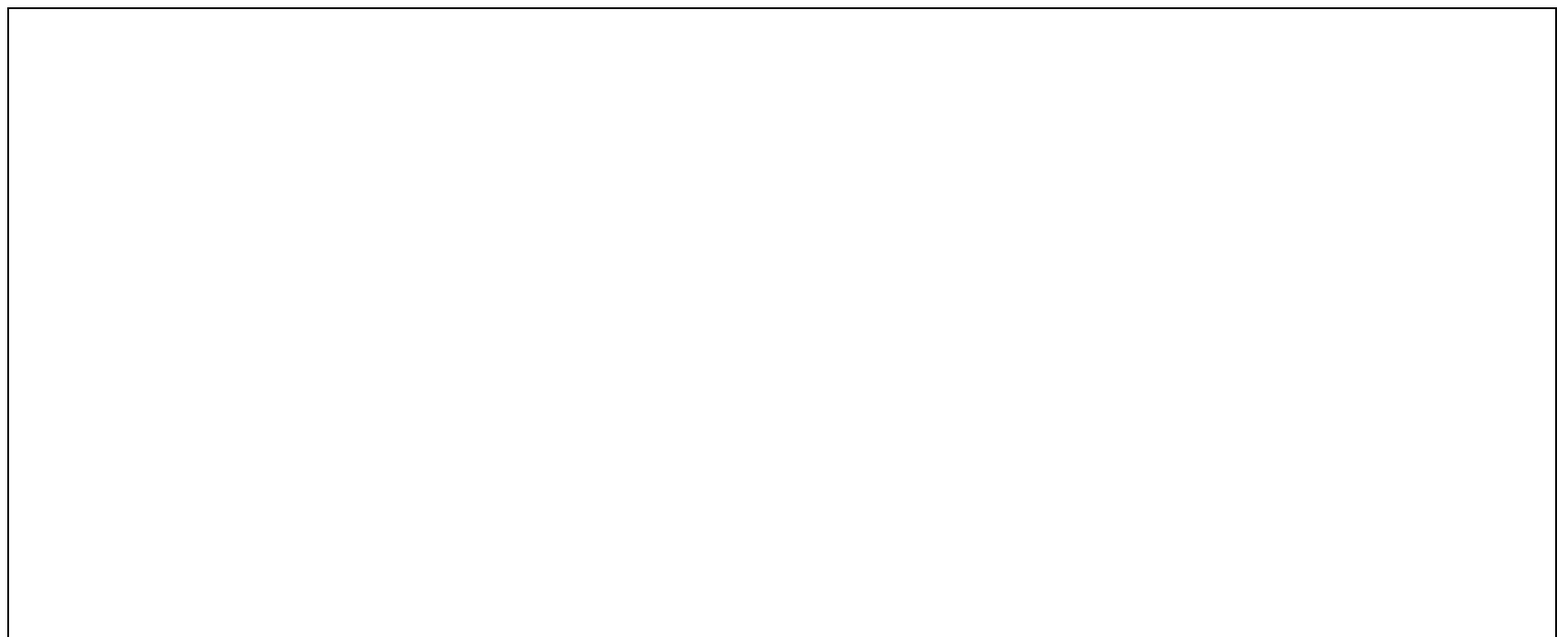
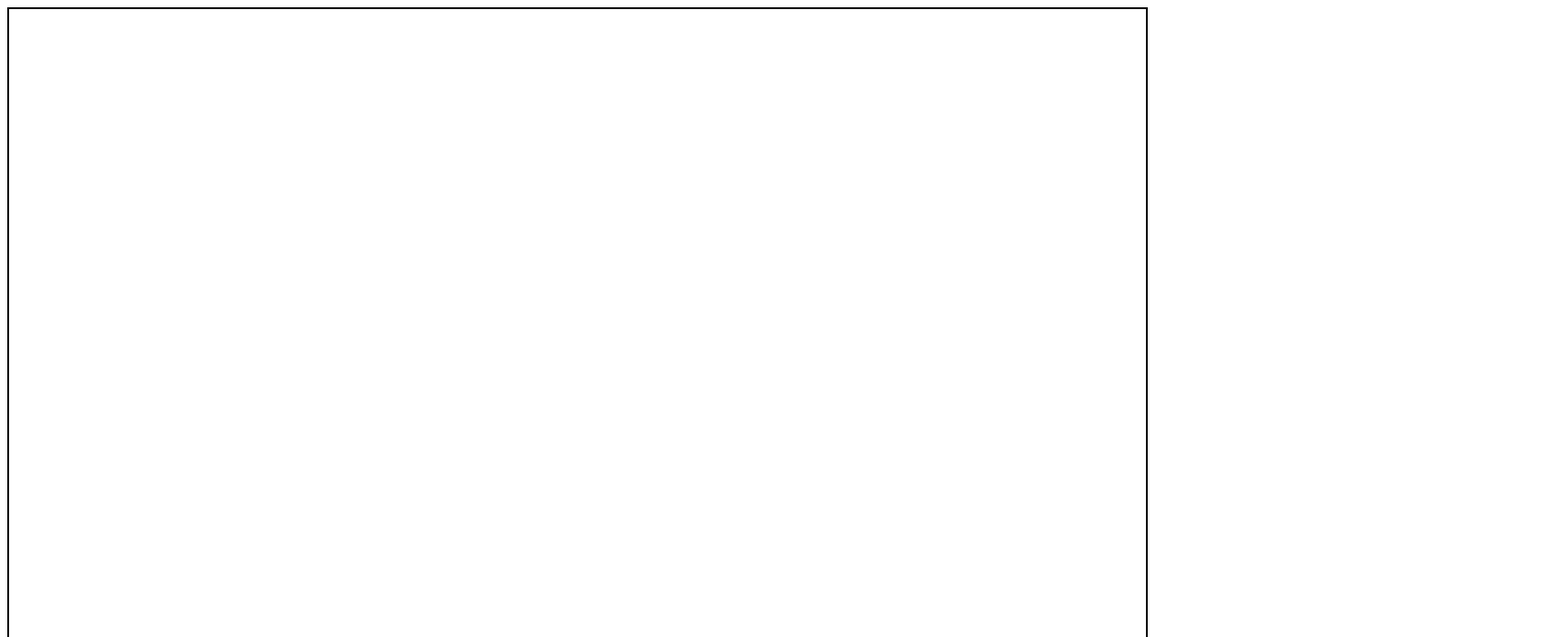
Before and after one commit to kuba520000/kuba520000.github.io, a plain HTML site: page whiteboard001.html in a window 1280 px wide. Shown: the top 700 px of the page at 91% size, 1712 px wide, since content can reach past the window. Drawn offline with Linux system fonts and the light colour scheme.

Commit message:
fixed scaling

```diff
--- a/whiteboard001.html
+++ b/whiteboard001.html
@@ -1,6 +1,7 @@
 <!DOCTYPE html>
 <html>
 <head>
+	<link rel="stylesheet" href="CSS.css">
 	<title>Simple Whiteboard</title>
 	<style>
 		#whiteboard {
@@ -20,10 +21,9 @@
 	<script>
 
 		const canvas = document.getElementById('whiteboard');
-		canvas.width = 1700;
-		canvas.height = 900;
 		const ctx = canvas.getContext('2d');
-
+		canvas.width=window.innerWidth-30;
+		canvas.height=window.innerHeight-60;
 		let color = 'black';
 		let size = 5;
 		let eraser = false;
```
Also changed, not shown: CSS.css (added).
